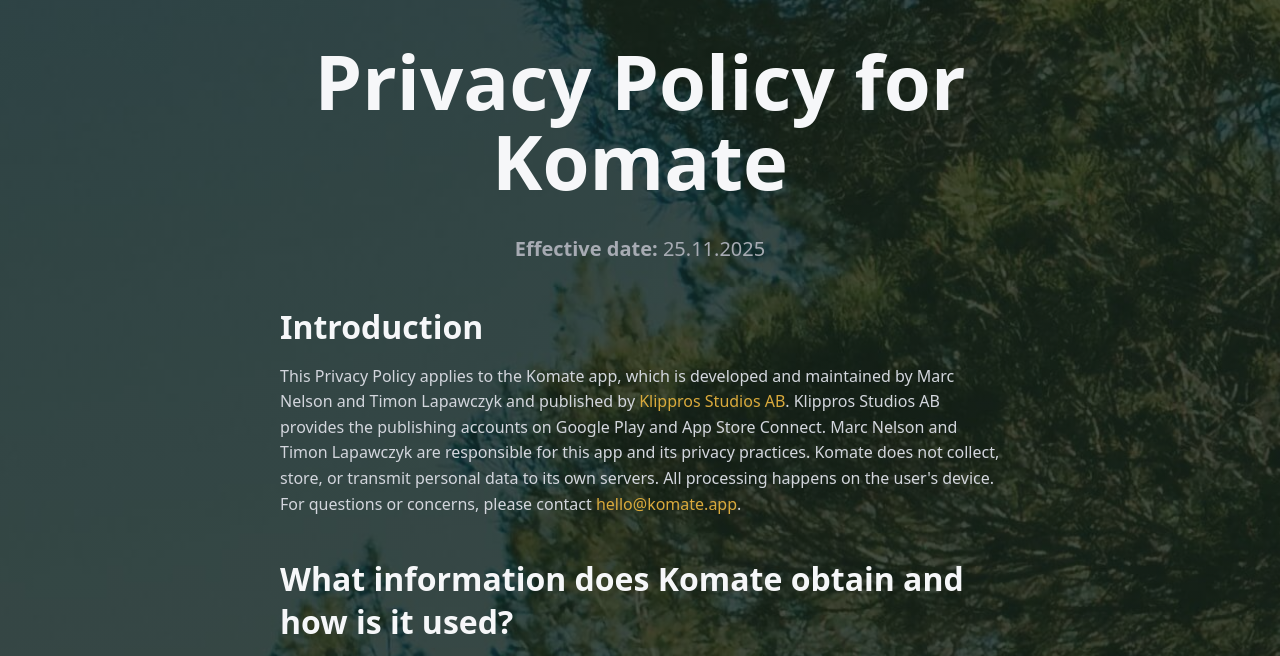
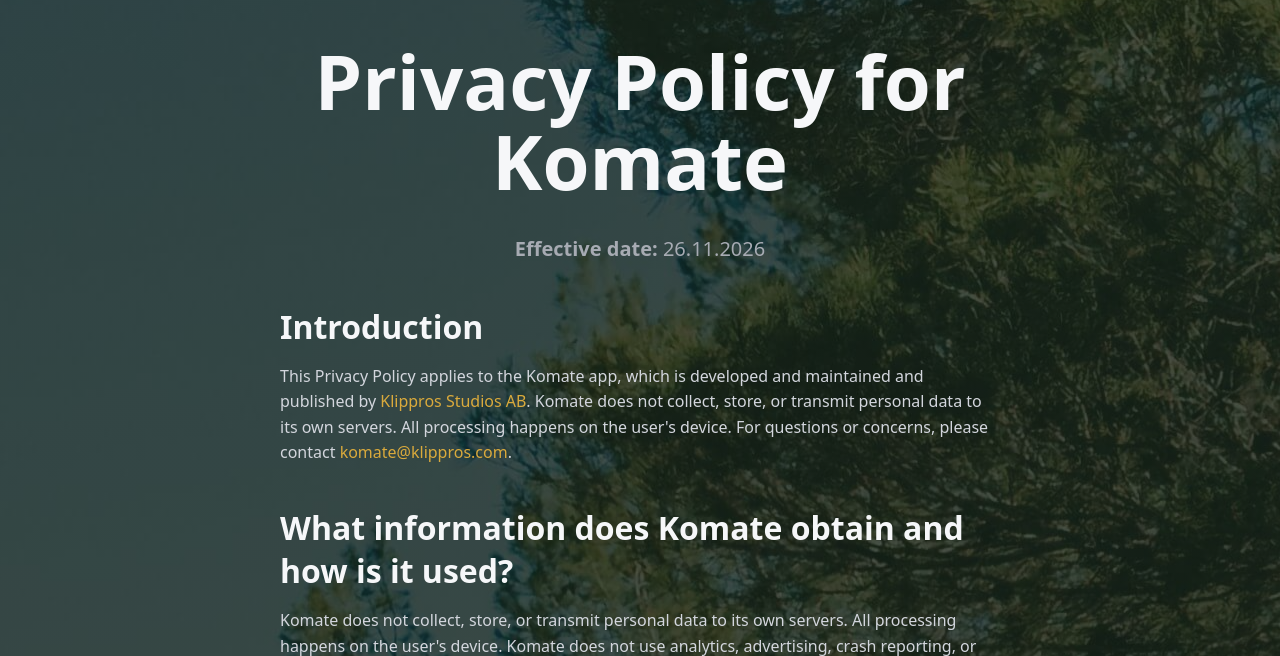
Before and after one commit to Komate-App/komate.app, a plain HTML site: page privacy-policy.html in a window 1280 px wide. Shown: the part 123-779 px from the top of the page. Drawn offline with Linux system fonts and the light colour scheme.

Commit message:
Update responsible parties and contact information

```diff
--- a/privacy-policy.html
+++ b/privacy-policy.html
@@ -25,19 +25,17 @@
             <h1>Privacy Policy for Komate</h1>
 
             <p class="sub">
-              <strong>Effective date:</strong> 25.11.2025
+              <strong>Effective date:</strong> 26.11.2026
             </p>
 
             <h2>Introduction</h2>
             <p>
               This Privacy Policy applies to the Komate app, which is developed and
-              maintained by Marc Nelson and Timon Lapawczyk and published by <a href="https://klippros.com" target="_blank">Klippros Studios AB</a>.
-              Klippros Studios AB provides the publishing accounts on Google Play and App Store Connect.
-              Marc Nelson and Timon Lapawczyk are responsible for this app and its privacy practices.
+              maintained and published by <a href="https://klippros.com" target="_blank">Klippros Studios AB</a>.
               Komate does not collect, store, or transmit personal data to its own servers.
               All processing happens on the user's device.
               For questions or concerns, please contact
-              <a href="mailto:hello@komate.app">hello@komate.app</a>.
+              <a href="mailto:komate@klippros.com">komate@klippros.com</a>.
             </p>
 
             <h2>What information does Komate obtain and how is it used?</h2>
@@ -146,7 +144,7 @@
             <p>
               This privacy policy may be updated from time to time. The most current
               version will always be available at
-              <a href="https://komate.app/privacy-policy">https://komate.app/privacy-policy</a>.
+              <a href="https://klippros.com/komate/privacy-policy">https://klippros.com/komate/privacy-policy</a>.
             </p>
             <p>
               Consult this Privacy Policy regularly, as continued use of Komate
@@ -161,15 +159,14 @@
 
             <h2>Responsible Parties</h2>
             <p>
-              <strong>Developers:</strong> Marc Nelson and Timon Lapawczyk<br>
-              <strong>Publisher:</strong> <a href="https://klippros.com" target="_blank">Klippros Studios AB</a> (provides publishing accounts on Google Play and App Store Connect)<br>
-              <strong>Contact:</strong> <a href="mailto:hello@komate.app">hello@komate.app</a>
+              <strong>Developer and publisher</strong> <a href="https://klippros.com" target="_blank">Klippros Studios AB</a><br>
+              <strong>Contact:</strong> <a href="mailto:komate@klippros.com">komate@klippros.com</a>
             </p>
 
             <h2>Contact</h2>
             <p>
               For privacy questions or concerns, contact
-              <a href="mailto:hello@komate.app">hello@komate.app</a>.
+              <a href="mailto:komate@klippros.com">komate@klippros.com</a>.
             </p>
           </div>
         </section>
@@ -177,9 +174,9 @@
 
       <footer>
         <div class="foot">
-          <span>© Komate, 2025</span>
+          <span>© Klippros Studios AB, 2026</span>
           <img src="powered_by_strava.svg" alt="Powered by Strava" height="14">
-          <a id="contact" href="mailto:hello@komate.app">hello@komate.app</a>
+          <a id="contact" href="mailto:komate@klippros.com">komate@klippros.com</a>
         </div>
       </footer>
     </div>
```
